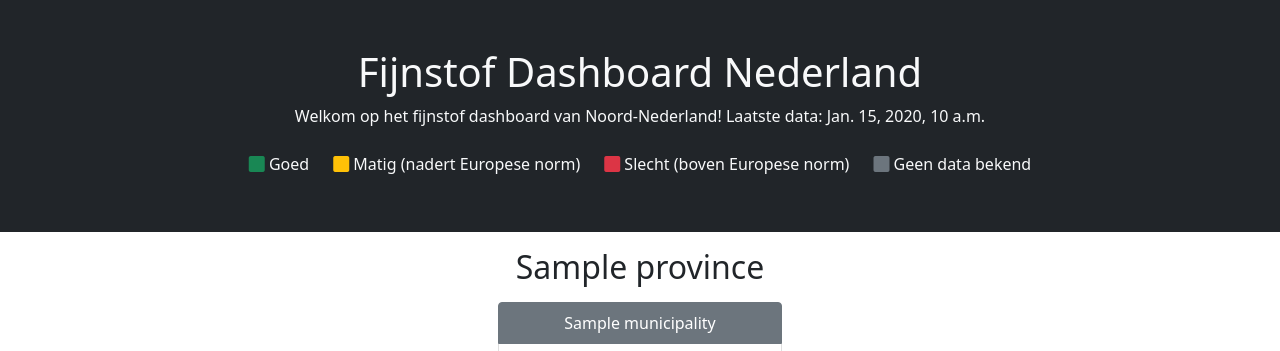
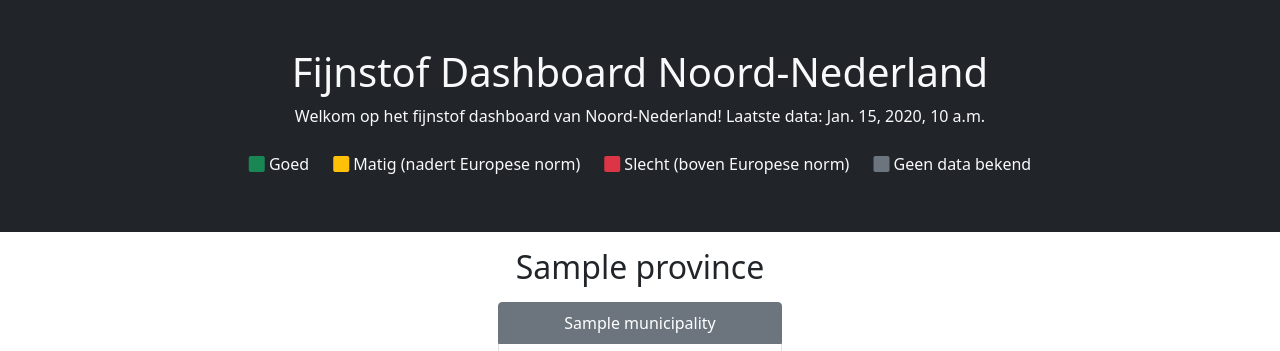
Before and after one commit to mbreemhaar/fijnstof-dashboard, a Django app: template templates/dashboard/index.html in a window 1280 px wide. Shown: the part 56-407 px from the top of the page. Run offline with Django 4.2, Linux system fonts and the light colour scheme; the template is opened without the code that fills it: most values are stand-ins (such as "Sample title", 1, 10 or a date in 2020); some libraries are stand-ins or nearby versions.

Commit message:
Fixed index page heading

```diff
--- a/templates/dashboard/index.html
+++ b/templates/dashboard/index.html
@@ -3,7 +3,7 @@
 {% block content %}
     <section class="bg-dark text-light p-5 text-center" id="heading">
         <div>
-            <h1>Fijnstof Dashboard Nederland</h1>
+            <h1>Fijnstof Dashboard Noord-Nederland</h1>
             <p>
                 Welkom op het fijnstof dashboard van Noord-Nederland! Laatste data: {{ latest_data_timestamp }}
             </p>
```
